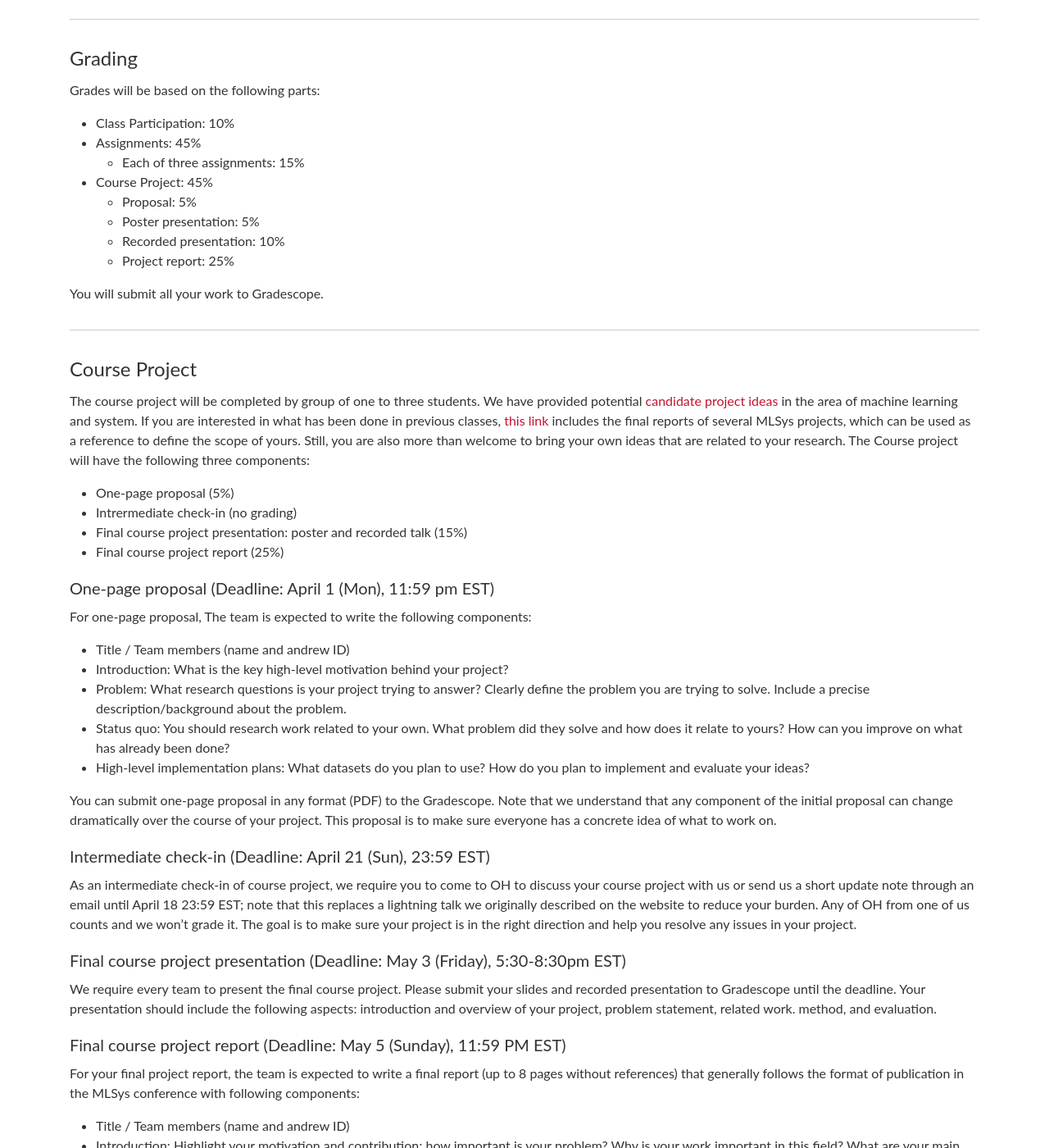
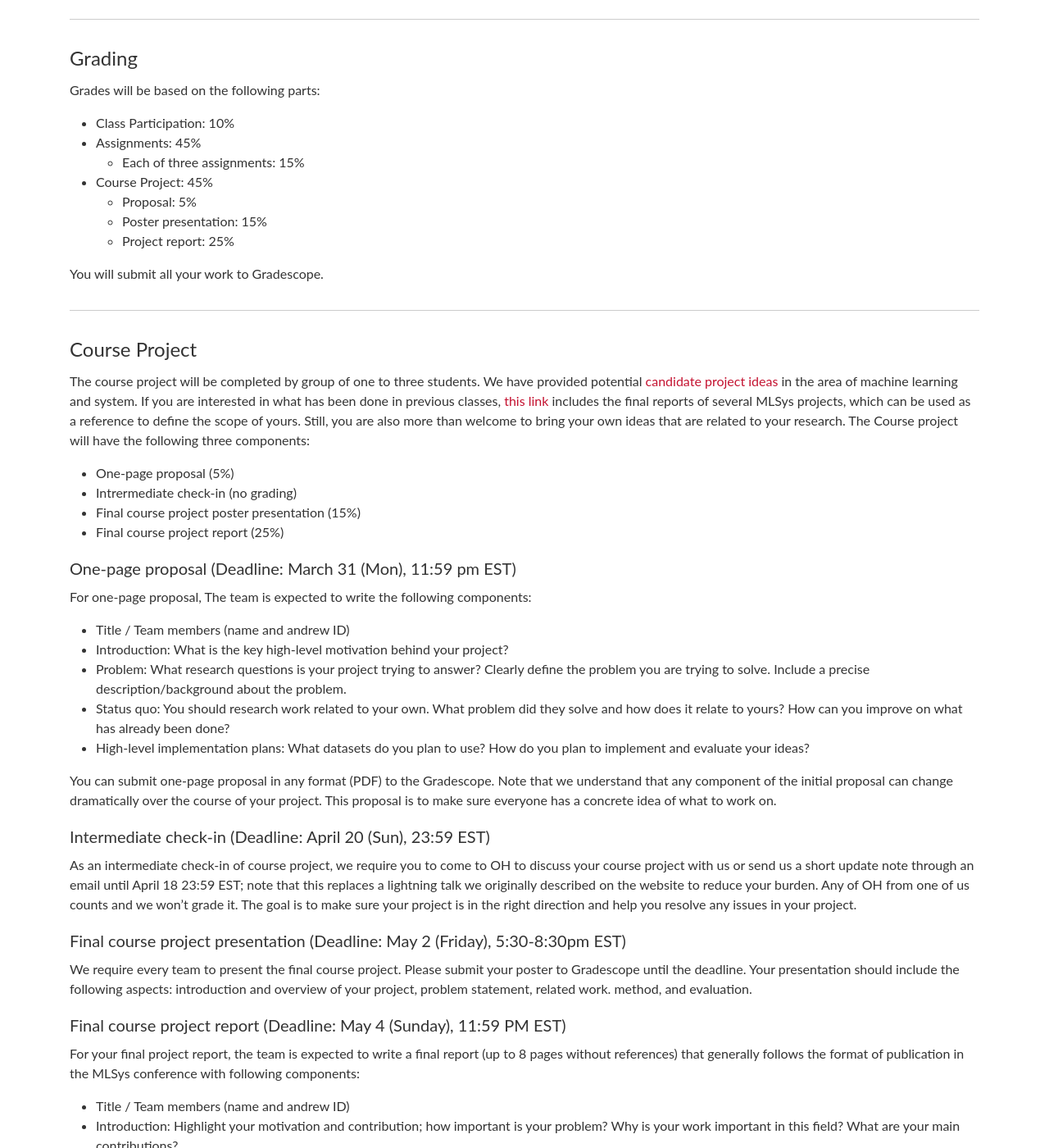
Before and after one commit to mlsyscourse/mlsyscourse.github.io, a Jekyll site: the page built from logistics.md, in a window 1280 px wide and 1400 px high, scrolled down 874 px. Shown: the whole window at 82% size. Built offline with Jekyll 4.4.1, drawn with Linux system fonts in a browser that asks for light colours; some of the changed text lies outside the part shown.

Commit message:
Remove video recording presentation

```diff
--- a/logistics.md
+++ b/logistics.md
@@ -37,8 +37,7 @@ Grades will be based on the following parts:
   * Each of three assignments: 15%
 * Course Project: 45%
   * Proposal: 5%
-  * Poster presentation: 5%
-  * Recorded presentation: 10%
+  * Poster presentation: 15%
   * Project report: 25%
 
 You will submit all your work to Gradescope.
@@ -59,10 +58,10 @@ The course project will be completed by group of one to three students. We have
 
 - One-page proposal (5%)
 - Intrermediate check-in (no grading)
-- Final course project presentation: poster and recorded talk (15%)
+- Final course project poster presentation (15%)
 - Final course project report (25%)
 
-### One-page proposal (Deadline: April 1 (Mon), 11:59 pm EST)
+### One-page proposal (Deadline: March 31 (Mon), 11:59 pm EST)
 
 For one-page proposal, The team is expected to write the following components:
 
@@ -75,16 +74,16 @@ For one-page proposal, The team is expected to write the following components:
 You can submit one-page proposal in any format (PDF) to the Gradescope. Note that we understand that any component of the initial proposal can change dramatically over the course of your project. This proposal is to make sure everyone has a concrete idea of what to work on.
 
 
-### Intermediate check-in (Deadline: April 21 (Sun), 23:59 EST)
+### Intermediate check-in (Deadline: April 20 (Sun), 23:59 EST)
 
 As an intermediate check-in of course project, we require you to come to OH to discuss your course project with us or send us a short update note through an email until April 18 23:59 EST; note that this replaces a lightning talk we originally described on the website to reduce your burden. Any of OH from one of us counts and we won’t grade it. The goal is to make sure your project is in the right direction and help you resolve any issues in your project.
 
 
-### Final course project presentation (Deadline: May 3 (Friday), 5:30-8:30pm EST)
+### Final course project presentation (Deadline: May 2 (Friday), 5:30-8:30pm EST)
 
-We require every team to present the final course project. Please submit your slides and recorded presentation to Gradescope until the deadline. Your presentation should include the following aspects: introduction and overview of your project, problem statement, related work. method, and evaluation.
+We require every team to present the final course project. Please submit your poster to Gradescope until the deadline. Your presentation should include the following aspects: introduction and overview of your project, problem statement, related work. method, and evaluation.
 
-### Final course project report (Deadline: May 5 (Sunday), 11:59 PM EST)
+### Final course project report (Deadline: May 4 (Sunday), 11:59 PM EST)
 
 For your final project report, the team is expected to write a final report (up to 8 pages without references) that generally follows the format of publication in the MLSys conference with following components:
 
```
Also changed, not shown: _data/lectures.yml (+0 -7 lines).
